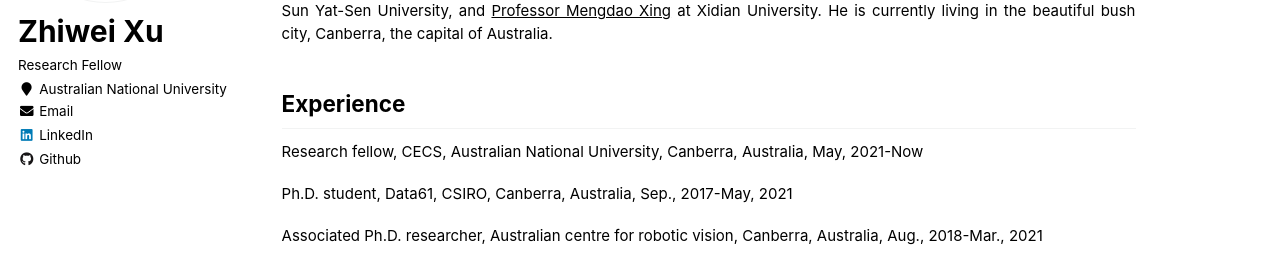
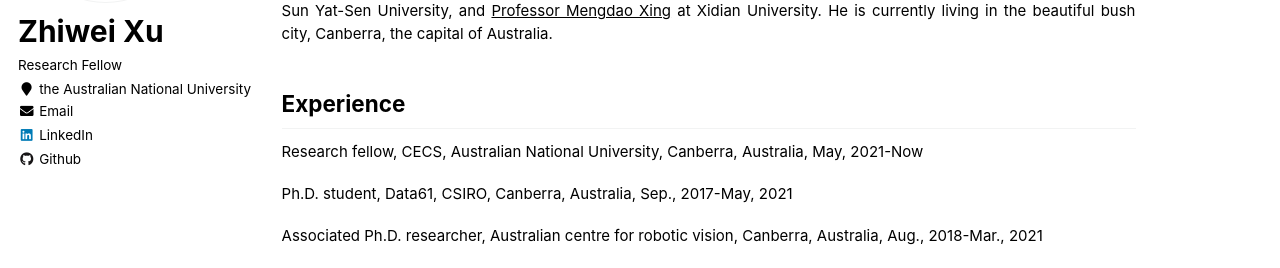
Before and after one commit to zwxu064/zwxu064.github.io, a Jekyll site: the page built from _pages/about.html, in a window 1280 px wide. Shown: the part 295-563 px from the top of the page. Built offline with Jekyll 4.4.1, drawn with Linux system fonts in a browser that asks for light colours.

Commit message:
Update _config.yml

```diff
--- a/_config.yml
+++ b/_config.yml
@@ -83,7 +83,7 @@ author:
   name             : "Zhiwei Xu"
   avatar           : "../images/zhiwei.png"
   bio              : "Research Fellow"
-  location         : "Australian National University"
+  location         : "the Australian National University"
   employer         :
   pubmed           :
   googlescholar    :
```
